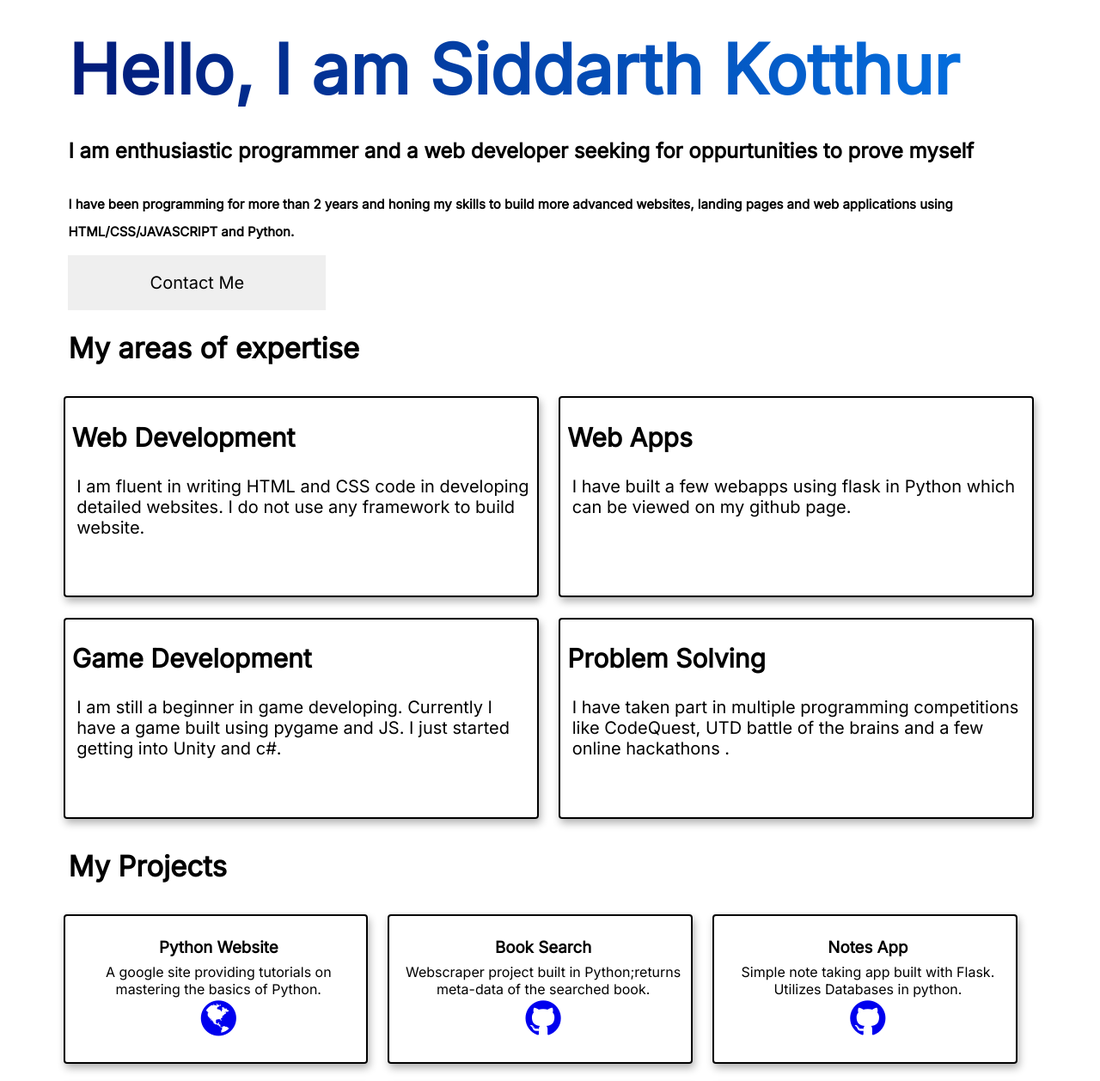
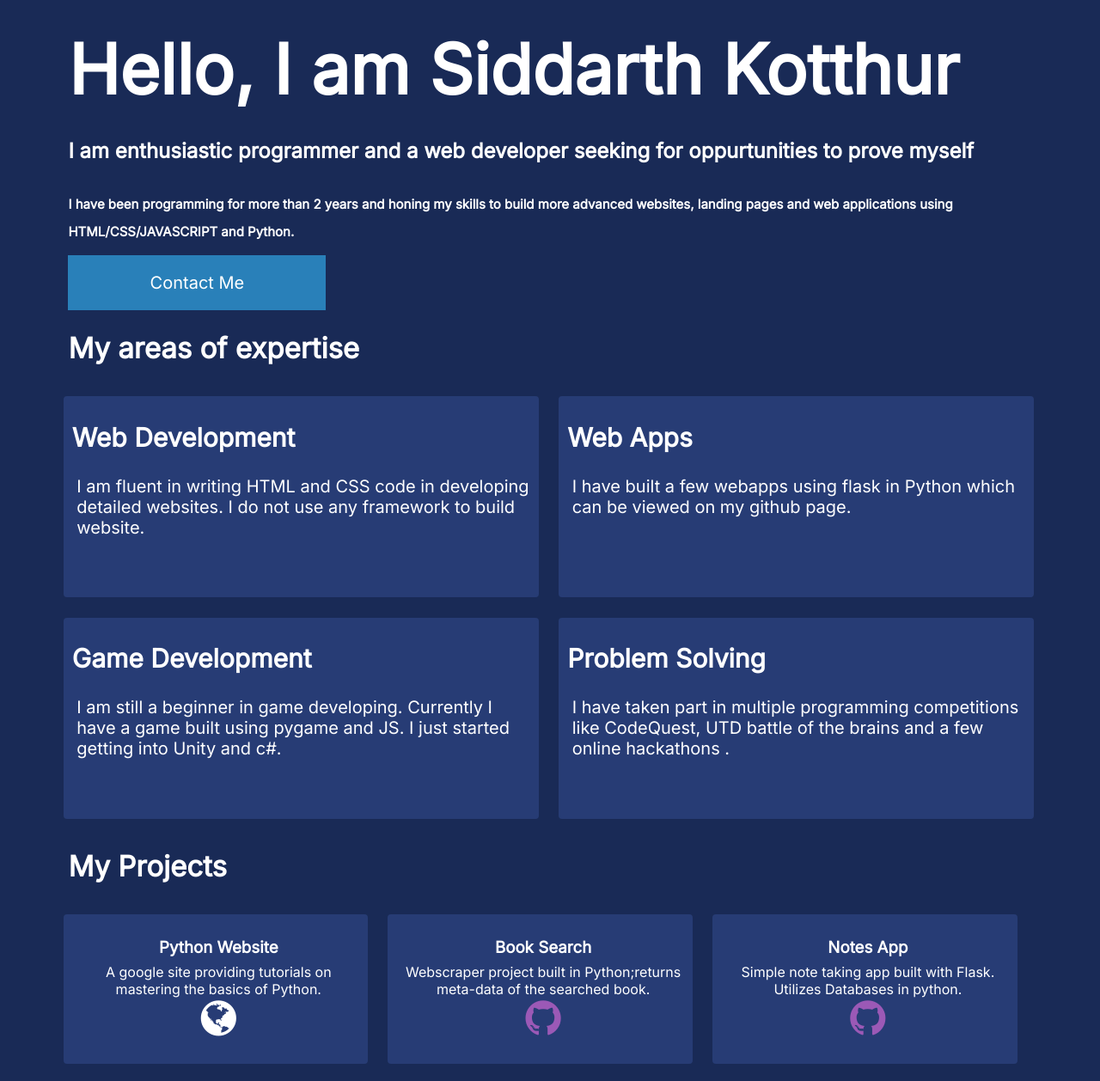
Before and after one commit to Immortal000/portfolio, a plain HTML site: page index.html in a window 1280 px wide. Shown: the top 1258 px of the page at 86% size. Drawn offline with Linux system fonts and the light colour scheme.

Commit message:
Update style.css

```diff
--- a/style.css
+++ b/style.css
@@ -3,6 +3,8 @@
   font-family: "Inter";
   width: 97%;
   margin: auto;
+  background: #192a56;
+  color: #ffffff;
 }
 
 body {
@@ -15,9 +17,7 @@ section {
 
 .introduction h1 {
   font-size: 10vh;
-  background-image: linear-gradient(to right, #021b79, #0575e6);
-  -webkit-background-clip: text;
-  -webkit-text-fill-color: transparent;
+  color: white;
 }
 
 .introduction h2 {
@@ -38,11 +38,10 @@ section {
 .card,
 .cardp {
   width: 47%;
-  border: 2px solid black;
+  border: 2px solid #273c75;
   margin: 1%;
   word-wrap: break-word;
   border-radius: 4px;
-  box-shadow: 2px 5px 10px rgba(0, 0, 0, 0.3);
   transition: all 1s ease-in-out;
   transform-style: preserve-3d;
   height: 170px;
@@ -53,16 +52,19 @@ section {
 
 .card {
   height: 230px;
+  background: #273c75;
 }
 
 .card p {
   margin-top: 5%;
   font-size: 20px;
+  background: #273c75;
 }
 
 .card h1 {
   font-size: 30px;
   margin-top: 5%;
+  background: #273c75;
 }
 
 .about {
@@ -89,11 +91,14 @@ a,
 p {
   padding-left: 2%;
   margin-top: 2%;
+  background: #273c75;
 }
+
 .cardp {
   transition: all 0.1s ease-in-out;
   width: 30%;
   text-align: center;
+  background: #273c75;
 }
 .cardp:hover {
   transform: scale(1.01, 1.01);
@@ -101,6 +106,11 @@ p {
 
 .fa {
   width: 15%;
+  background: #273c75;
+}
+
+.fa-github {
+  color: #9b59b6;
 }
 
 button {
@@ -110,6 +120,7 @@ button {
   outline: none;
   border: none;
   font-size: 20px;
+  background: #2980b9;
 }
 @media (max-width: 830px) {
   .about {
```
